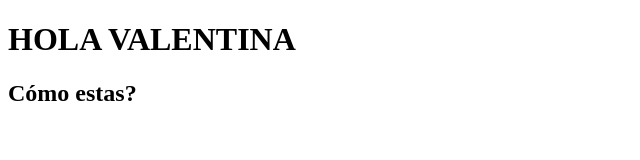
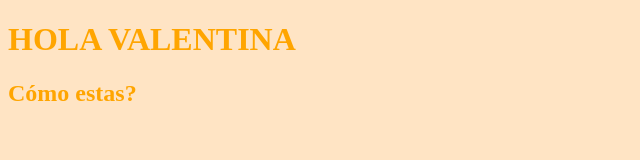
Before and after one commit to valenpolzinetti-beep/practica-1, a plain HTML site: page CLASE 2/index.html in a window 1280 px wide. Shown: the whole page, without its empty margins (0-640 px from the left). Drawn offline with Linux system fonts and the light colour scheme.

Commit message:
diseño de pagina

```diff
--- /dev/null
+++ b/CLASE 2/Diseño.css
@@ -0,0 +1,4 @@
+body{
+    background-color: bisque;
+    color: orange;
+}
--- a/CLASE 2/index.html
+++ b/CLASE 2/index.html
@@ -3,6 +3,7 @@
 <head>
     <meta charset="UTF-8">
     <meta name="viewport" content="width=device-width, initial-scale=1.0">
+    <link rel="stylesheet" href="Diseño.css">
     <title>Practica1</title>
 </head>
 <body>
```
